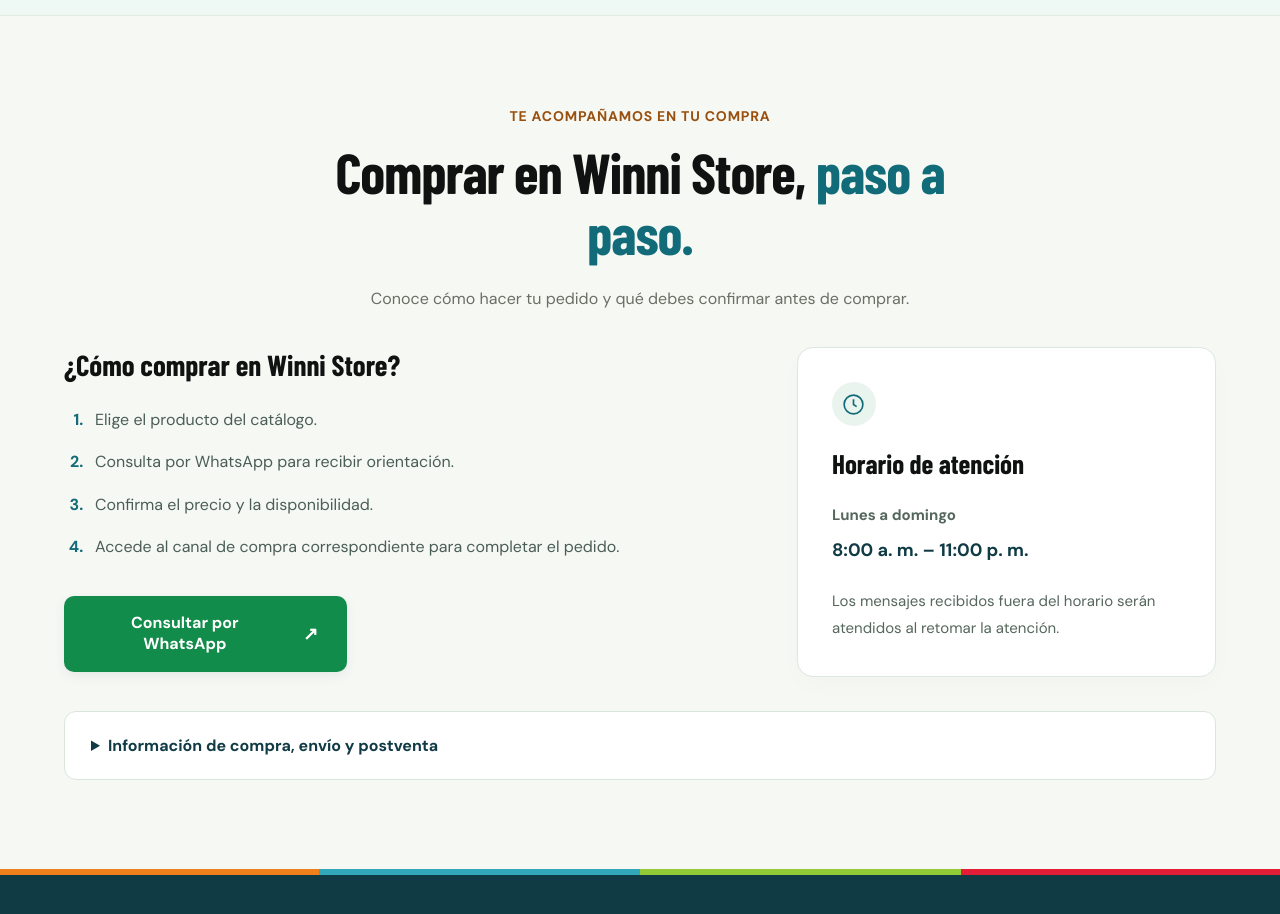
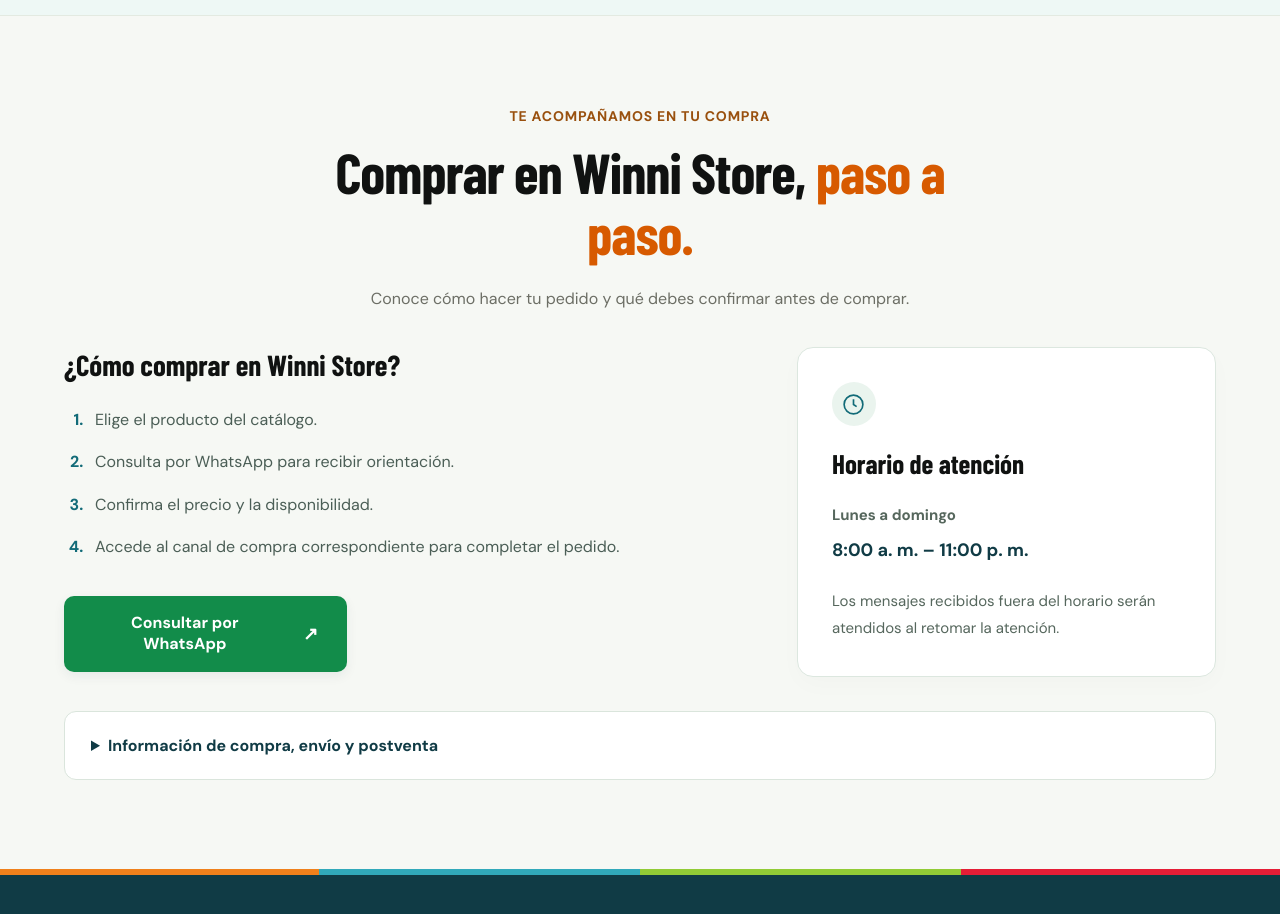
Before and after one commit to docdre1988-png/winnistore, a website: page index.html in a window 1280 px wide. Shown: the part 4840-5754 px from the top of the page. Drawn offline with nearby package versions, Linux system fonts and the light colour scheme; no server answers; a web font is replaced by a local one.

Commit message:
Match purchase guide heading accent to hero orange

```diff
--- a/refinement.css
+++ b/refinement.css
@@ -460,6 +460,7 @@
 }
 
 /* Lectura cómoda: textos auxiliares visibles en escritorio y celular. */
+#help-title > span { color: #d75a00; }
 body { font-size: 16px; }
 .announcement { font-size: 13px; letter-spacing: .6px; }
 .hero-copy .eyebrow { font-size: 15px; letter-spacing: 1px; line-height: 1.7; }
```
